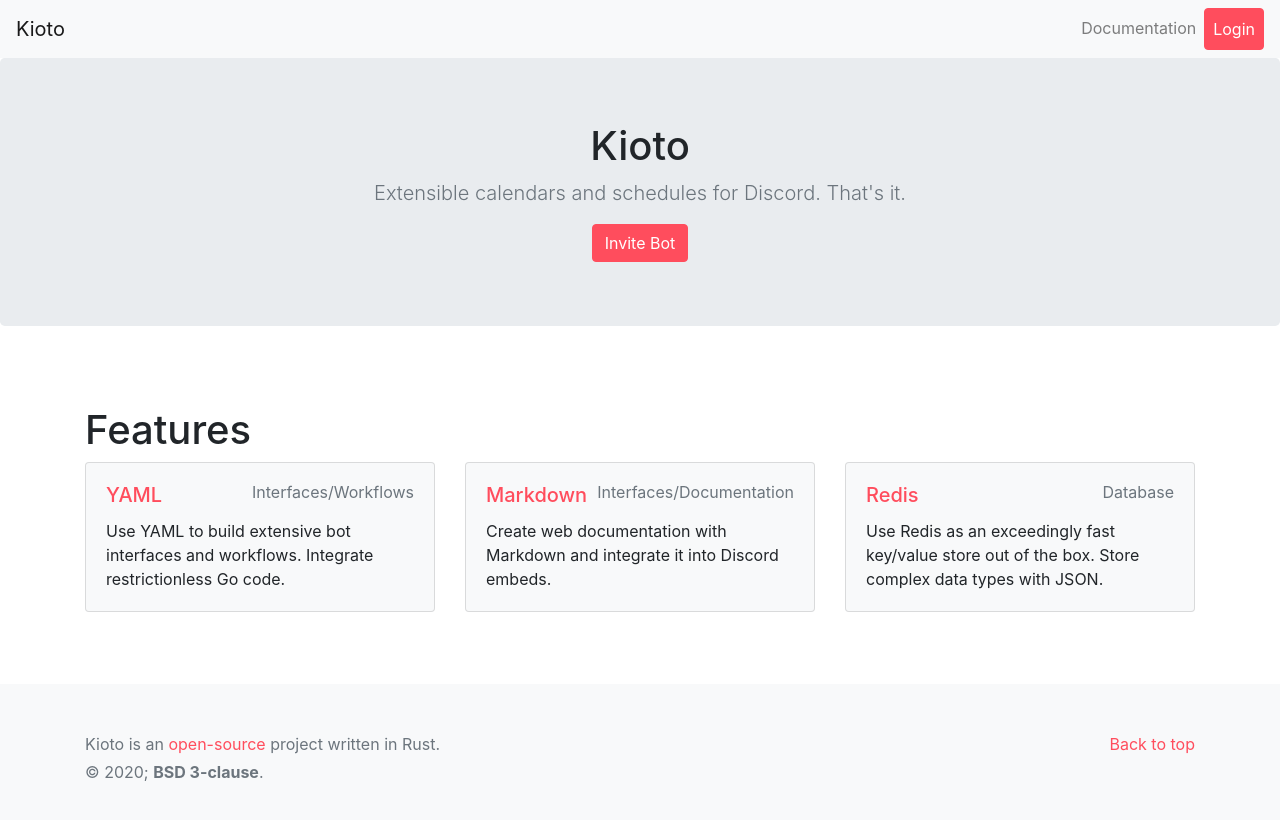
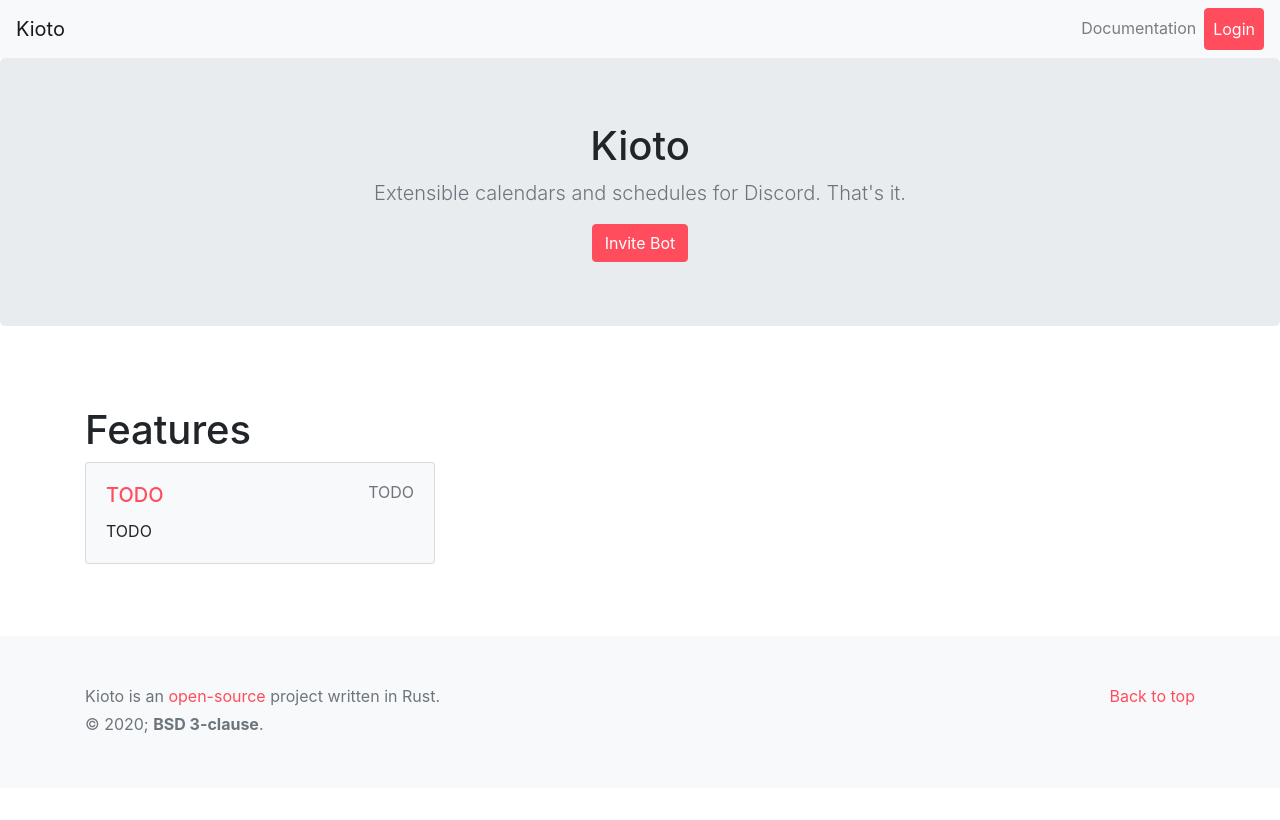
Before and after one commit to alecks/kioto, a Vue app in the folder web/: page / in a window 1280 px wide. Shown: the top 820 px of the page. Built offline with nearby package versions, Linux system fonts and the light colour scheme.

Commit message:
🔥 Remove Shortbread cards

```diff
--- a/web/src/views/Home.vue
+++ b/web/src/views/Home.vue
@@ -17,20 +17,7 @@
         <div class="container" id="features">
           <h1>Features</h1>
           <div class="row">
-            <Card name="YAML" small="Interfaces/Workflows" link="#docs"
-              >Use YAML to build extensive bot interfaces and workflows.
-              Integrate restrictionless Go code.</Card
-            >
-
-            <Card name="Markdown" small="Interfaces/Documentation" link="#docs"
-              >Create web documentation with Markdown and integrate it into
-              Discord embeds.</Card
-            >
-
-            <Card name="Redis" small="Database" link="#docs"
-              >Use Redis as an exceedingly fast key/value store out of the box.
-              Store complex data types with JSON.</Card
-            >
+            <Card name="TODO" small="TODO" link="#">TODO</Card>
           </div>
         </div>
       </div>
```
